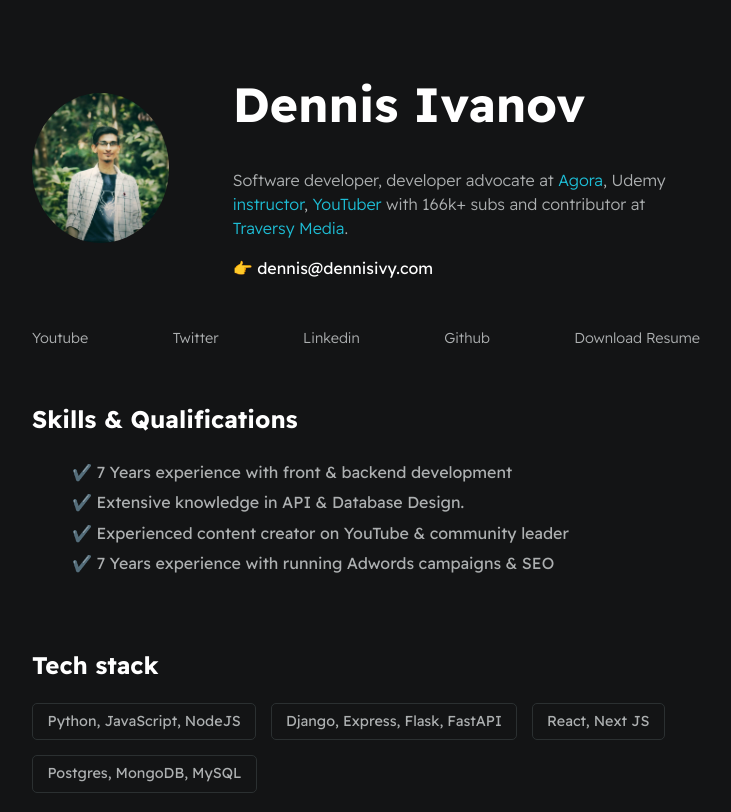
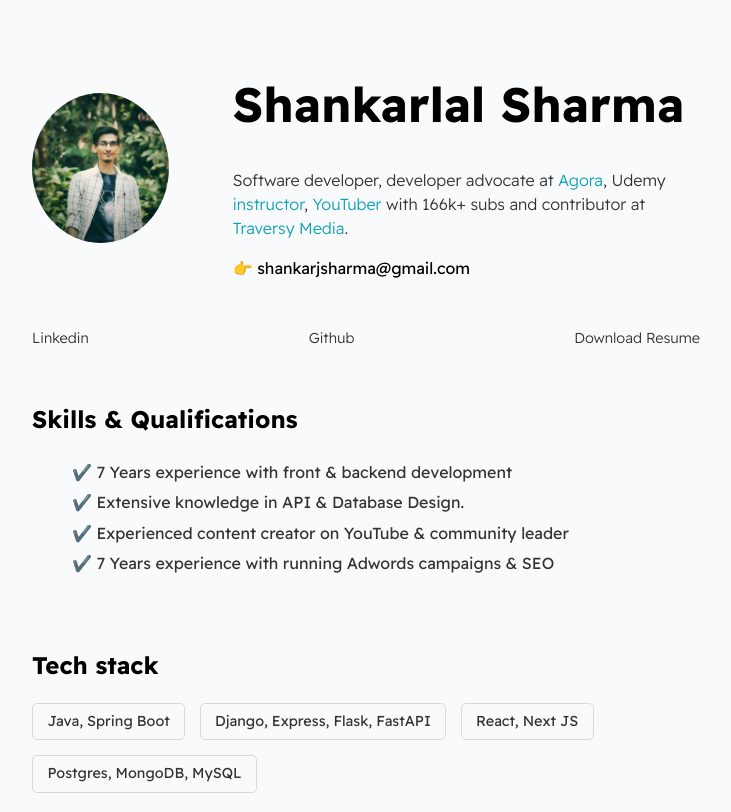
Before and after one commit to ShankarJS/resume_website, a plain HTML site: page index.html in a window 1280 px wide. Shown: the top 812 px of the page, without its empty margins (274-1005 px from the left). Drawn offline with Linux system fonts and the light colour scheme.

Commit message:
second commit

```diff
--- a/index.html
+++ b/index.html
@@ -3,7 +3,7 @@
     <head>
         <meta charset="utf-8">
         <meta http-equiv="X-UA-Compatible" content="IE=edge">
-        <title>Dennis Ivy</title>
+        <title>Shankarlal Sharma</title>
         <meta name="description" content="">
         <meta name="viewport" content="width=device-width, initial-scale=1">
         <link rel="stylesheet" href="./styles/main.css">
@@ -15,19 +15,19 @@
                 <img id="profile-pic" src="./assets/images/profile_pic.JPG">
 
                 <div>
-                    <h1 id="user-name">Dennis Ivanov</h1>
+                    <h1 id="user-name">Shankarlal Sharma</h1>
                     <p id="bio">Software developer, developer advocate at <a href="https://www.agora.io/en/" target="_blank">Agora</a>, Udemy <a href="https://www.udemy.com/user/dennis-ivanov-5/" target="_blank">instructor</a>, <a href="https://www.youtube.com/c/dennisivy" target="_blank">YouTuber</a> with 166k+ subs and contributor at <a href="https://youtu.be/PtQiiknWUcI?t=6" target="_blank">Traversy Media</a>.</p>
-                    <p id="email">👉 dennis@dennisivy.com</p>
+                    <p id="email">👉 shankarjsharma@gmail.com</p>
                 </div>
             </section>
 
             <section class="section--page">
 
                 <div id="socials--list">
-                    <a href="https://youtube.com/c/dennisivy" target="_blank">Youtube</a>
-                    <a href="https://twitter.com/dennisivy11" target="_blank">Twitter</a>
-                    <a href="https://www.linkedin.com/in/dennis-ivanov/" target="_blank">Linkedin</a>
-                    <a href="https://github.com/divanov11" target="_blank">Github</a>
+                    <!-- <a href="https://youtube.com/c/dennisivy" target="_blank">Youtube</a> -->
+                    <!-- <a href="https://twitter.com/dennisivy11" target="_blank">Twitter</a> -->
+                    <a href="https://www.linkedin.com/in/shankar-sharma-58b01a165/" target="_blank">Linkedin</a>
+                    <a href="https://github.com/ShankarJS" target="_blank">Github</a>
                     <a href="./assets/resume.pdf" target="_blank">Download Resume</a>
                 </div>
             </section>
@@ -46,7 +46,7 @@
                 <h2>Tech stack</h2>
 
                 <div id="wrapper--techstack__items">
-                    <div class="card--techstack"><span>Python, JavaScript, NodeJS</span></div>
+                    <div class="card--techstack"><span>Java, Spring Boot</span></div>
                     <div class="card--techstack"><span>Django, Express, Flask, FastAPI</span></div>
                     <div class="card--techstack"><span>React, Next JS</span></div>
                     <div class="card--techstack"><span>Postgres, MongoDB, MySQL</span></div>
--- a/styles/main.css
+++ b/styles/main.css
@@ -14,11 +14,11 @@
     --mainBorderColor-dark:#2b3031;
     --mainBgColor-dark:#131415;
 
-    --mainTextColor:var(--mainTextColor-dark);
-    --secondaryTextColor:var(--secondaryTextColor-dark);
-    --mainLinkColor:var(--mainLinkColor-dark);
-    --mainBorderColor:var(--mainBorderColor-dark);
-    --mainBgColor:var(--mainBgColor-dark);
+    --mainTextColor:var(--mainTextColor-light);
+    --secondaryTextColor:var(--secondaryTextColor-light);
+    --mainLinkColor:var(--mainLinkColor-light);
+    --mainBorderColor:var(--mainBorderColor-light);
+    --mainBgColor:var(--mainBgColor-light);
 }
 
 *{
```
Also changed, not shown: 1 other file.
